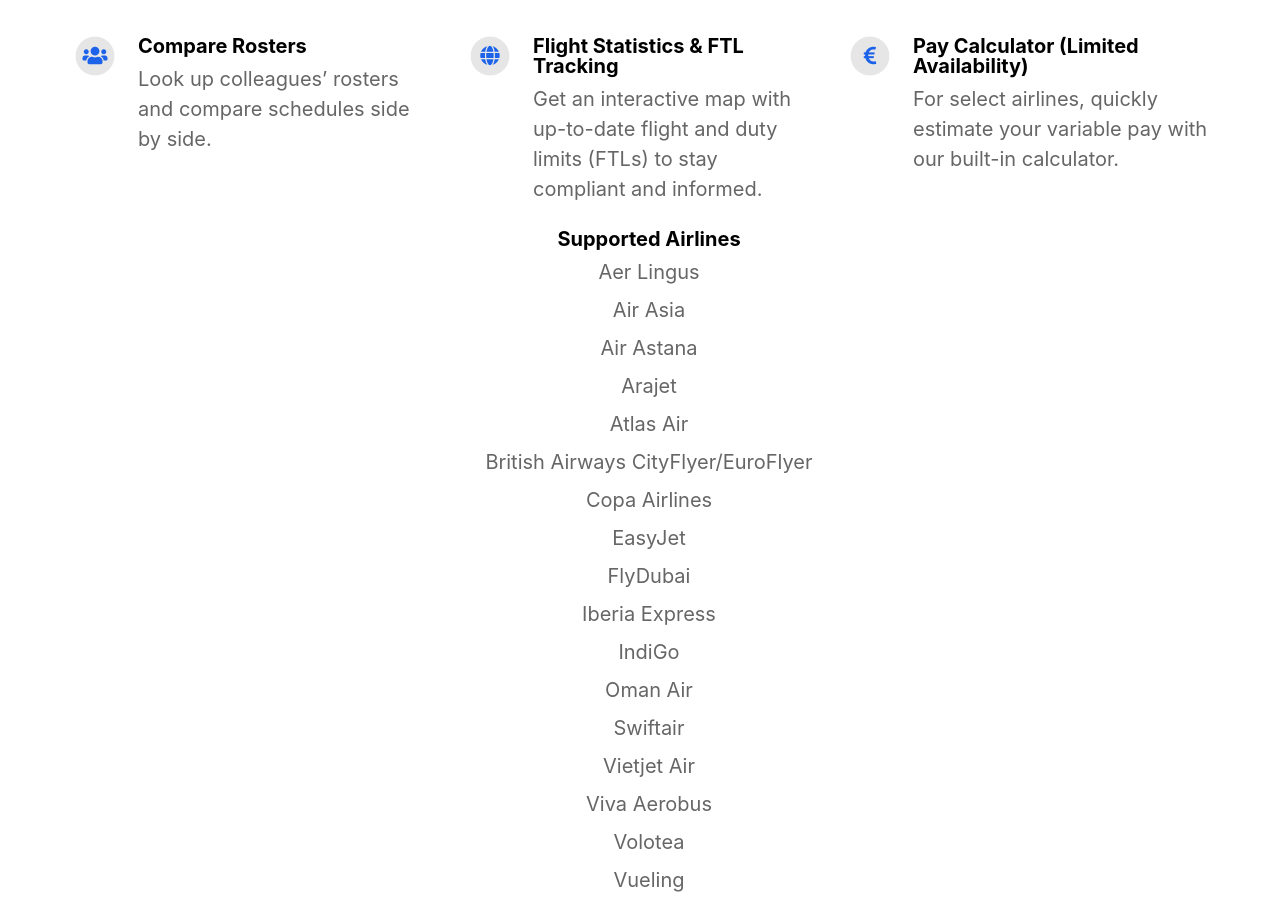
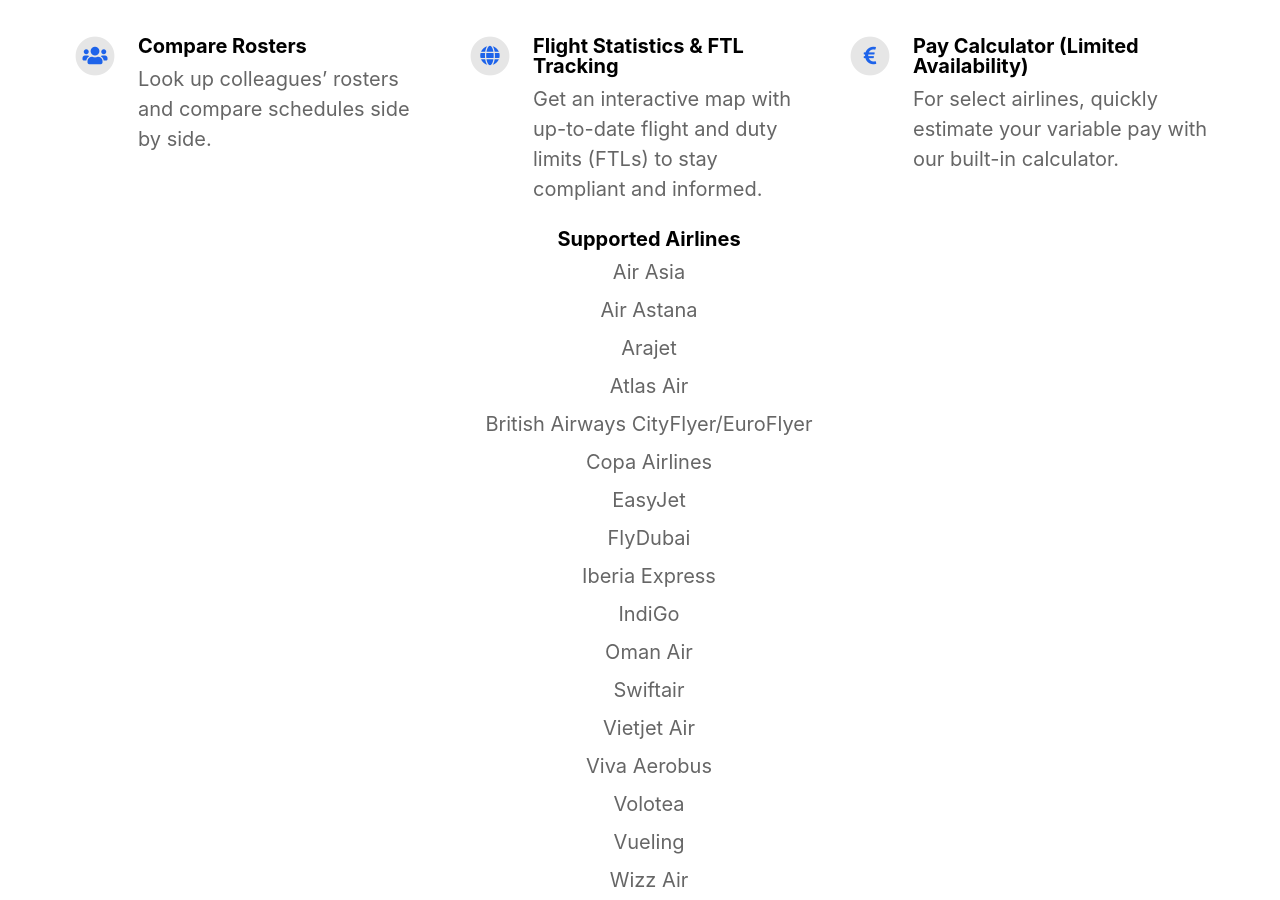
Before and after one commit to WingmanRoster/wingmanroster.github.io, a Jekyll site: the page built from index.html, in a window 1280 px wide and 900 px high, scrolled down 1289 px. Built offline with Jekyll 4.4.1, drawn with Linux system fonts in a browser that asks for light colours; nearby versions of some CDN libraries.

Commit message:
Update _config.yml

```diff
--- a/_config.yml
+++ b/_config.yml
@@ -61,7 +61,6 @@ features                                  :
 
 # Supported Airlines
 airlines:
-  - name: Aer Lingus
   - name: Air Asia
   - name: Air Astana
   - name: Arajet
```
